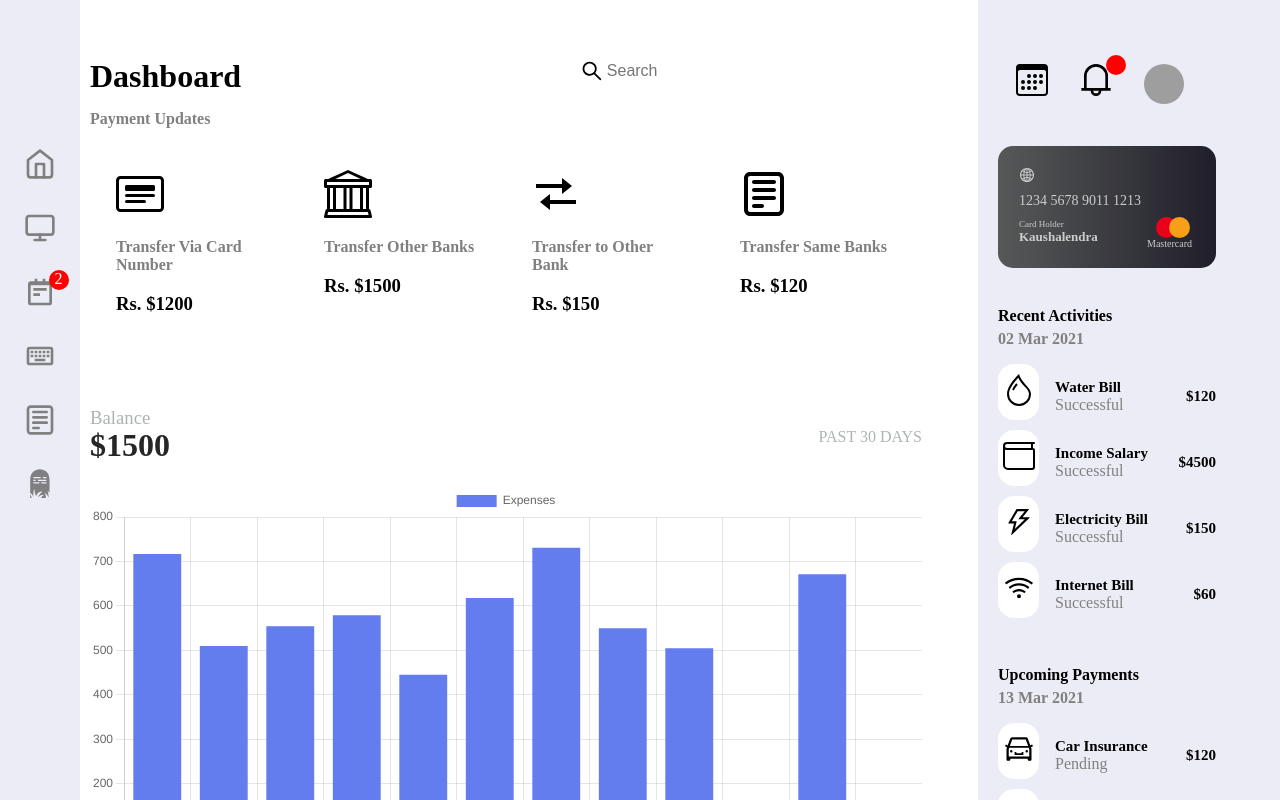
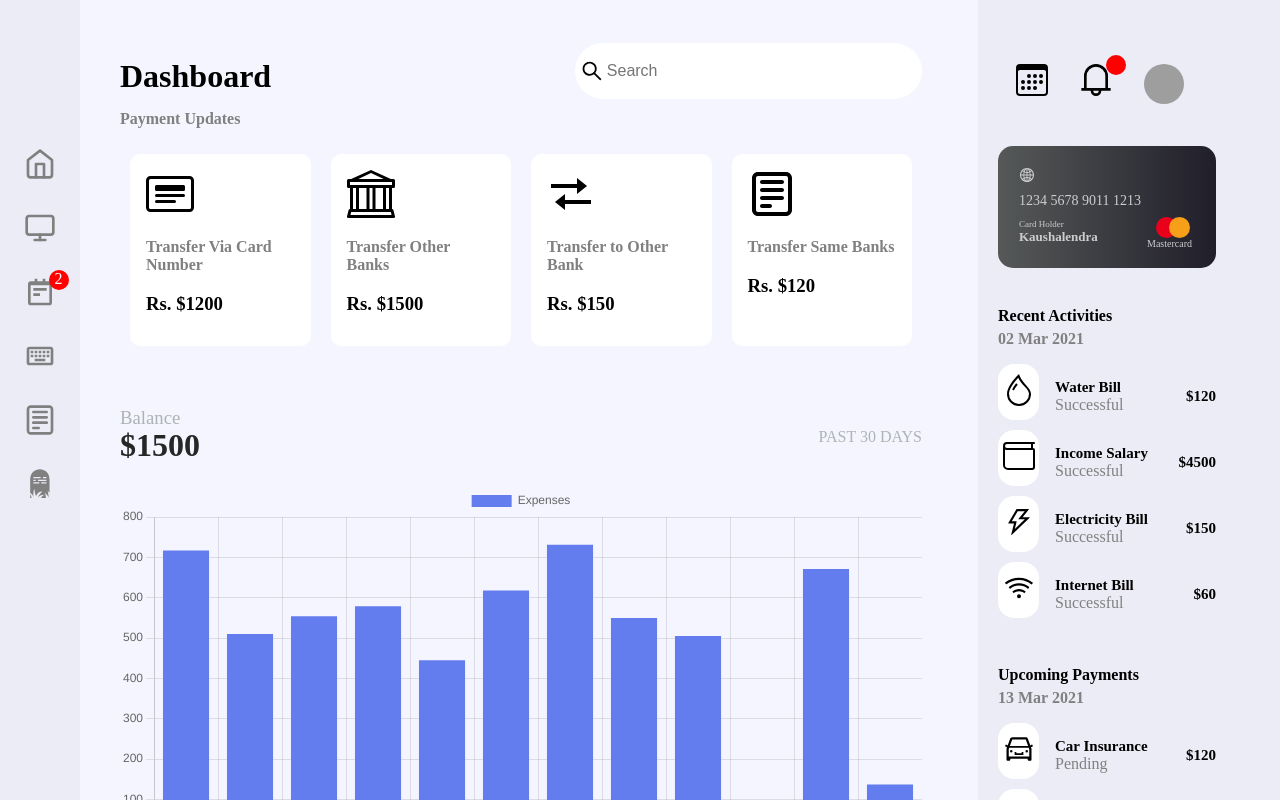
Before and after one commit to kaushalendra-pandey/finTrack-CRA, a React (Create React App) app: page / in a window 1280 px wide. Shown: the top 800 px of the page. Built offline with nearby package versions, Linux system fonts and the light colour scheme; grey boxes are pictures that could not be loaded; the HTML template or start-up script is replaced by a standard one.

Commit message:
Added Blogs

```diff
--- a/src/App.js
+++ b/src/App.js
@@ -9,13 +9,14 @@ import { BrowserRouter, Routes, Route } from "react-router-dom";
 import BillSection from "./section/BillSection";
 
 const Container = styled.div`
-  height: 105vh;
+  height: 170vh;
+  background-color: #f4f5fe;
 `;
 const RouteContainer = styled.div`
   display: flex;
   flex-direction: column;
   height: 100vh;
-  padding-left: 50px;
+  padding-left: 80px;
   margin-top: -10px;
   margin-right: 350px;
 `;
```
